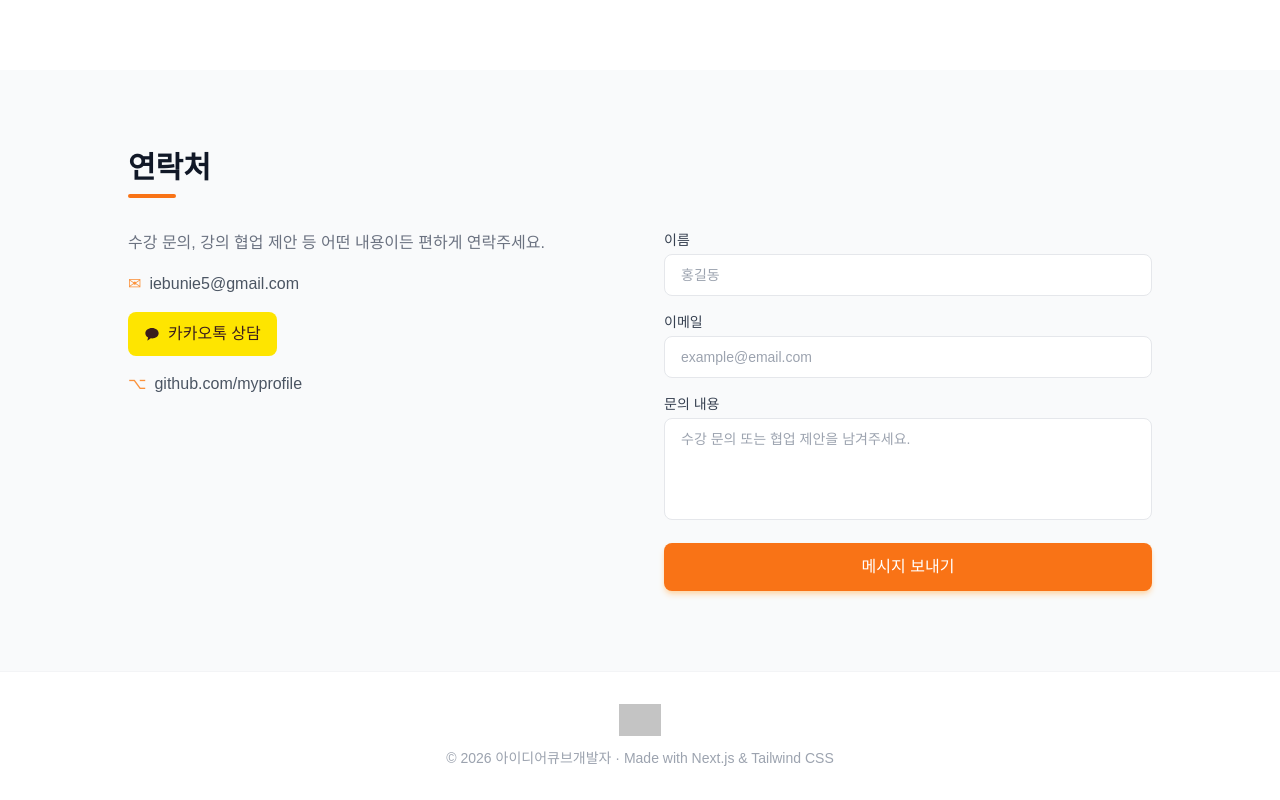
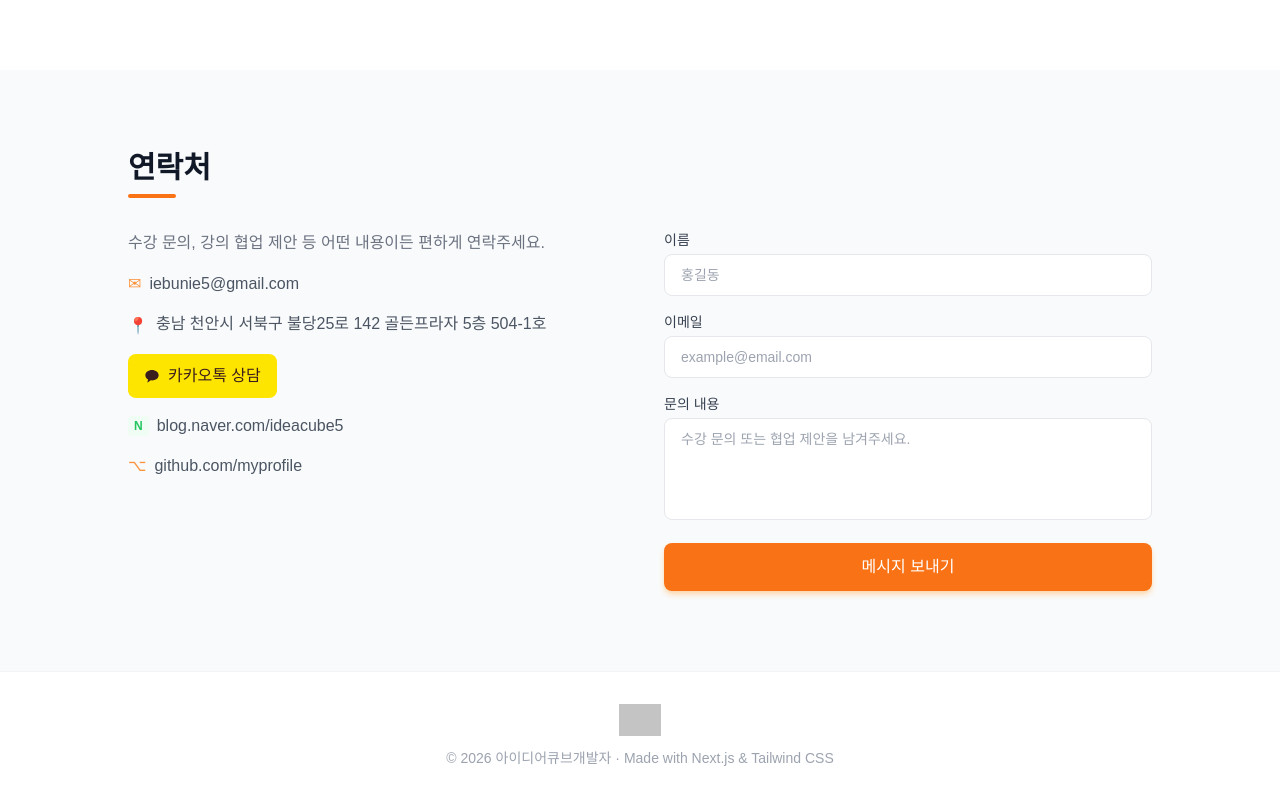
Before and after one commit to iebunie5-design/my-portfolio, a Next.js app: page / in a window 1280 px wide. Shown: the part 2149-2949 px from the top of the page. Built offline with nearby package versions, Linux system fonts and the light colour scheme; grey boxes are pictures that could not be loaded.

Commit message:
Add Naver blog link and academy address to contact section

```diff
--- a/mocks/profile.json
+++ b/mocks/profile.json
@@ -84,6 +84,8 @@
   "contact": {
     "email": "iebunie5@gmail.com",
     "kakao": "https://pf.kakao.com/_HsxohX/friend",
+    "blog": "https://blog.naver.com/ideacube5",
+    "address": "충남 천안시 서북구 불당25로 142 골든프라자 5층 504-1호",
     "github": "github.com/myprofile",
     "linkedin": "linkedin.com/in/myprofile"
   }
--- a/src/app/page.tsx
+++ b/src/app/page.tsx
@@ -378,6 +378,10 @@ export default function Home() {
                 <a href={`mailto:${profile.contact.email}`} className="text-gray-600 dark:text-gray-400 hover:text-orange-500 transition-colors flex items-center gap-2">
                   <span className="text-orange-400">✉</span> {profile.contact.email}
                 </a>
+                <p className="text-gray-600 dark:text-gray-400 flex items-start gap-2">
+                  <span className="text-orange-400 mt-0.5">📍</span>
+                  <span>{profile.contact.address}</span>
+                </p>
                 <a
                   href={profile.contact.kakao}
                   target="_blank"
@@ -388,6 +392,15 @@ export default function Home() {
                     <path d="M12 3C6.477 3 2 6.477 2 10.8c0 2.7 1.65 5.08 4.15 6.52l-1.06 3.93a.3.3 0 0 0 .44.33l4.6-3.06c.61.08 1.24.13 1.87.13 5.523 0 10-3.477 10-7.8C22 6.477 17.523 3 12 3z"/>
                   </svg>
                   {tx.kakao}
+                </a>
+                <a
+                  href={profile.contact.blog}
+                  target="_blank"
+                  rel="noopener noreferrer"
+                  className="text-gray-600 dark:text-gray-400 hover:text-green-500 transition-colors flex items-center gap-2"
+                >
+                  <span className="text-green-500 font-bold text-xs bg-green-50 dark:bg-green-950 px-1.5 py-0.5 rounded">N</span>
+                  blog.naver.com/ideacube5
                 </a>
                 <a href={`https://${profile.contact.github}`} className="text-gray-600 dark:text-gray-400 hover:text-orange-500 transition-colors flex items-center gap-2">
                   <span className="text-orange-400">⌥</span> {profile.contact.github}
```
